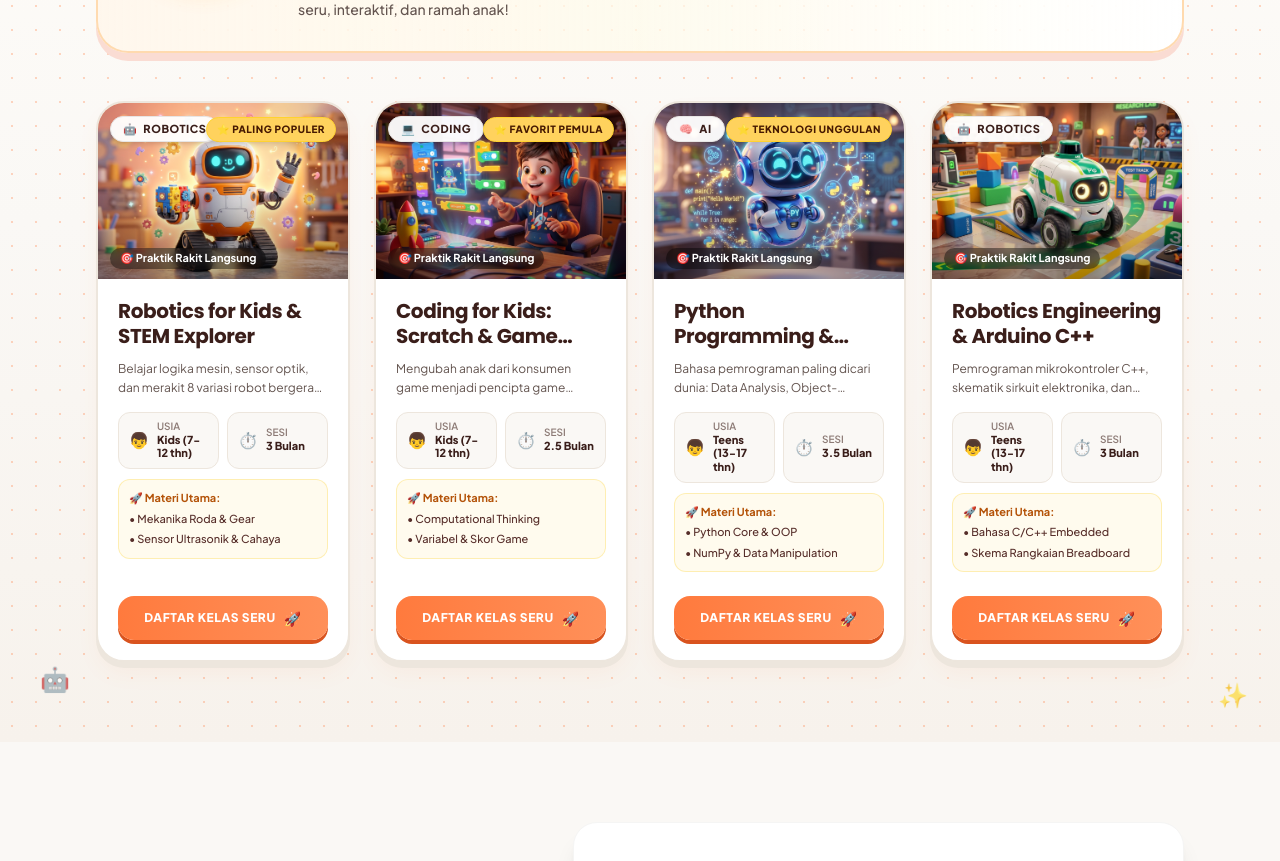
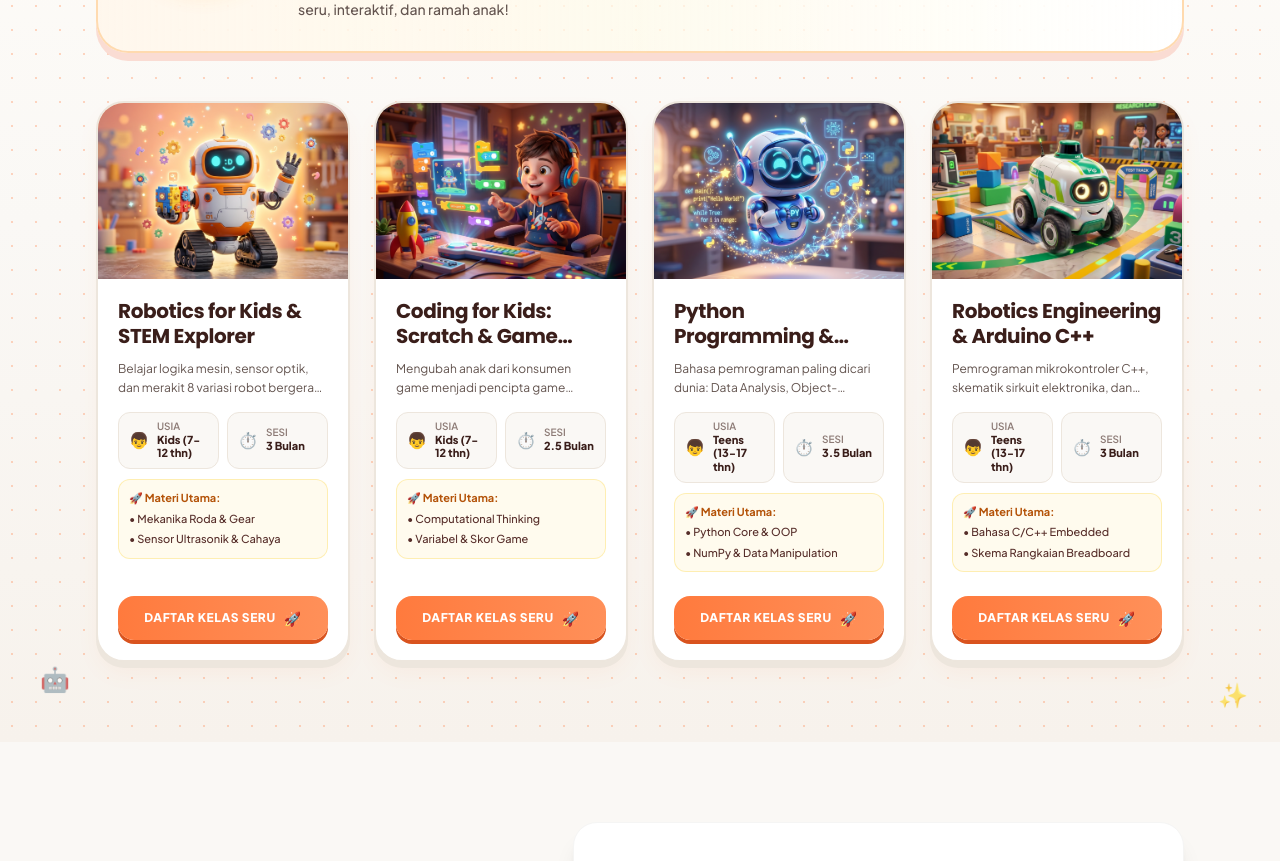
Before and after one commit to nurilasyhuri/nexoranesia, a Next.js app: page / in a window 1280 px wide. Shown: the part 2097-2958 px from the top of the page. Built offline with nearby package versions, Linux system fonts and the light colour scheme.

Commit message:
fix: remove overlapping badge buttons from course card images

```diff
--- a/src/app/page.tsx
+++ b/src/app/page.tsx
@@ -441,12 +441,6 @@ export default function HomePage() {
                   ? '/images/academy/amr-rover.jpg'
                   : '/images/academy/robotics-kids.jpg';
 
-                const cartoonTheme = course.category === 'Coding'
-                  ? { icon: '💻', badgeBg: 'bg-purple-100 text-purple-800 border-purple-200' }
-                  : course.category === 'AI'
-                  ? { icon: '🧠', badgeBg: 'bg-sky-100 text-sky-800 border-sky-200' }
-                  : { icon: '🤖', badgeBg: 'bg-orange-100 text-orange-800 border-orange-200' };
-
                 return (
                   <div
                     key={course.id}
@@ -461,31 +455,6 @@ export default function HomePage() {
                         className="object-cover group-hover:scale-105 transition-transform duration-500"
                         sizes="(max-width: 768px) 100vw, 25vw"
                       />
-                      <div className="absolute inset-0 bg-gradient-to-t from-black/50 via-transparent to-transparent opacity-60" />
-
-                      {/* Badge Kategori Kartun */}
-                      <div className="absolute top-3 left-3 z-10">
-                        <span className="inline-flex items-center gap-1.5 text-[11px] font-black uppercase tracking-wider px-3 py-1 rounded-full bg-white/95 text-[#3A1E1A] shadow-md border border-stone-200">
-                          <span>{cartoonTheme.icon}</span>
-                          <span>{course.category}</span>
-                        </span>
-                      </div>
-
-                      {/* Badge Prestasi / Populer */}
-                      {course.badge && (
-                        <div className="absolute top-3 right-3 z-10">
-                          <span className="inline-flex items-center gap-1 text-[10px] font-black uppercase tracking-wider px-2.5 py-1 rounded-full bg-[#FFD25D] text-amber-950 shadow-md border border-amber-300">
-                            ⭐ {course.badge}
-                          </span>
-                        </div>
-                      )}
-
-                      {/* Pill Aksen di Bawah Banner */}
-                      <div className="absolute bottom-2.5 left-3 right-3 z-10">
-                        <div className="inline-flex items-center gap-1.5 text-[11px] font-bold text-white bg-black/40 backdrop-blur-xs px-2.5 py-0.5 rounded-full">
-                          <span>🎯 Praktik Rakit Langsung</span>
-                        </div>
-                      </div>
                     </div>
 
                     {/* Konten Kartu */}
```
